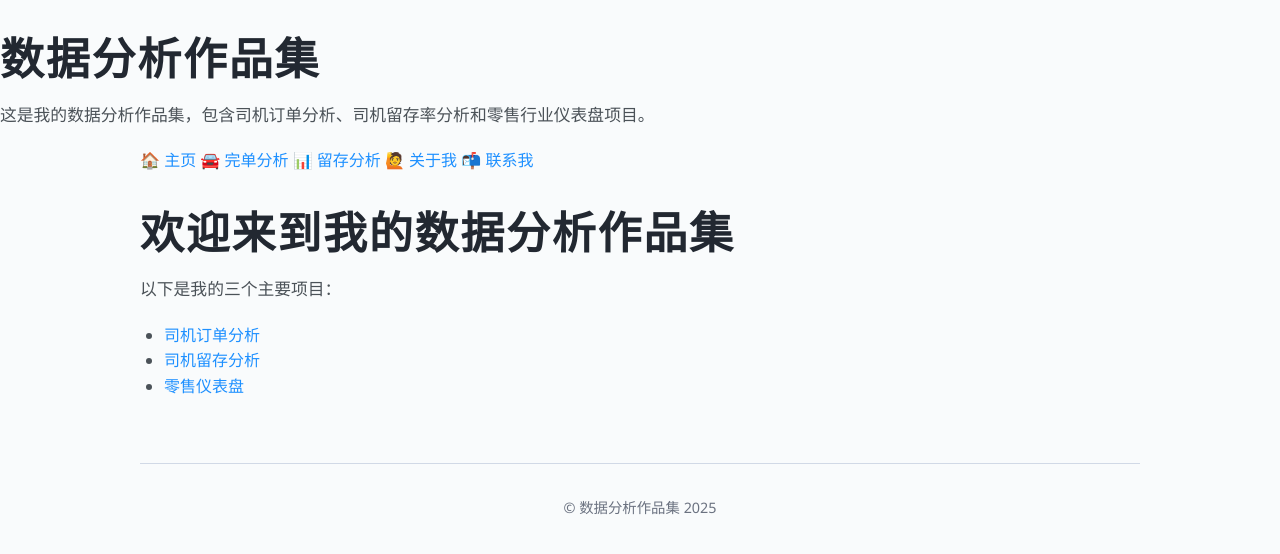
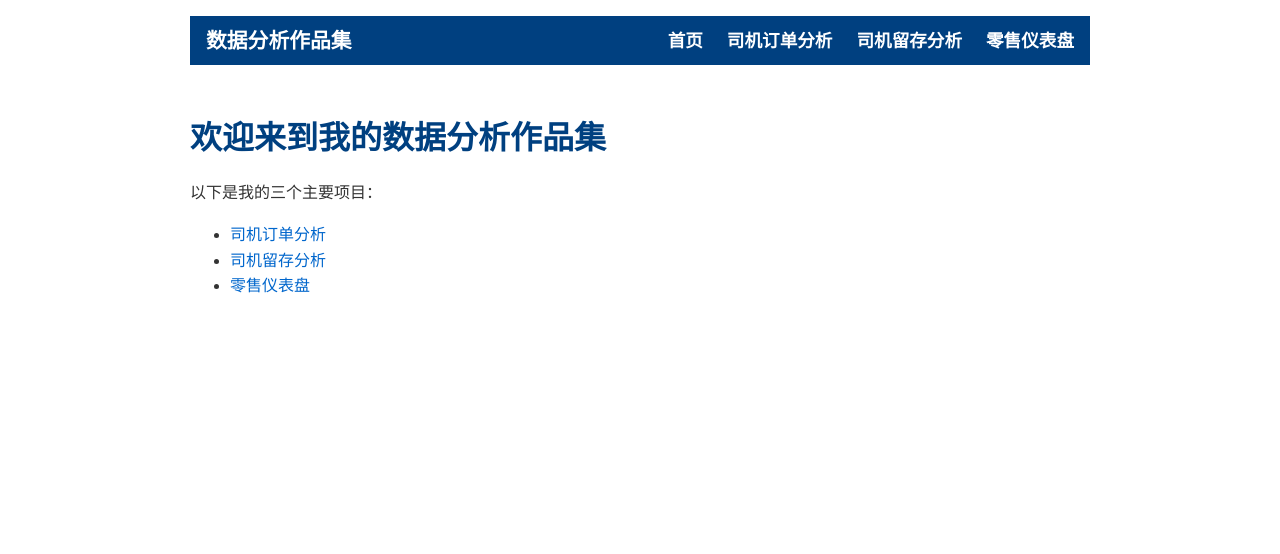
Before and after one commit to data-Serena/data-Serena.github.io, a Jekyll site: the page built from index.md, in a window 1280 px wide. Shown: the top 554 px of the page. Built offline with Jekyll 4.4.1, drawn with Linux system fonts in a browser that asks for light colours.

Commit message:
添加响应式汉堡菜单导航及移动端样式优化

```diff
--- a/_layouts/default.html
+++ b/_layouts/default.html
@@ -1,32 +1,42 @@
 <!DOCTYPE html>
 <html lang="zh-CN">
 <head>
-  <meta charset="UTF-8">
-  <title>{{ page.title }} - {{ site.title }}</title>
-  <meta name="viewport" content="width=device-width, initial-scale=1">
-  <link rel="stylesheet" href="{{ "/assets/css/custom.css" | relative_url }}">
+  <meta charset="UTF-8" />
+  <meta name="viewport" content="width=device-width, initial-scale=1" />
+  <title>{{ page.title | default: site.title }}</title>
+  <link rel="stylesheet" href="{{ '/assets/css/custom.css' | relative_url }}">
+  <!-- 你可以添加更多meta或favicon等 -->
 </head>
+<body>
+  <nav class="navbar">
+    <div class="nav-container">
+      <a href="{{ '/' | relative_url }}" class="nav-logo">{{ site.title }}</a>
+      <button class="nav-toggle" id="nav-toggle" aria-label="Toggle navigation" aria-expanded="false" aria-controls="nav-menu">
+        <span class="hamburger"></span>
+      </button>
+      <ul class="nav-menu" id="nav-menu">
+        <li><a href="{{ '/' | relative_url }}" class="nav-link">首页</a></li>
+        <li><a href="{{ '/projects/driver_order_analysis/' | relative_url }}" class="nav-link">司机订单分析</a></li>
+        <li><a href="{{ '/projects/driver_retention_analysis/' | relative_url }}" class="nav-link">司机留存分析</a></li>
+        <li><a href="{{ '/projects/retail-dashboard/' | relative_url }}" class="nav-link">零售仪表盘</a></li>
+      </ul>
+    </div>
+  </nav>
 
-<body>
-  <header>
-    <h1>{{ site.title }}</h1>
-    <p>{{ site.description }}</p>
-  </header>
+  <main>
+    {{ content }}
+  </main>
 
-  <div class="container">
-    <nav>
-      <a href="{{ "/" | relative_url }}">🏠 主页</a>
-      <a href="{{ "/projects/driver_order_analysis.html" | relative_url }}">🚘 完单分析</a>
-      <a href="{{ "/projects/driver_retention_analysis.html" | relative_url }}">📊 留存分析</a>
-      <a href="{{ "/about.html" | relative_url }}">🙋 关于我</a>
-      <a href="{{ "/contact.html" | relative_url }}">📬 联系我</a>
-    </nav>
+  <script>
+    const navToggle = document.getElementById('nav-toggle');
+    const navMenu = document.getElementById('nav-menu');
 
-    {{ content }}
-
-    <footer>
-      &copy; {{ site.title }} {{ site.time | date: "%Y" }}
-    </footer>
-  </div>
+    navToggle.addEventListener('click', () => {
+      const expanded = navToggle.getAttribute('aria-expanded') === 'true' || false;
+      navToggle.setAttribute('aria-expanded', !expanded);
+      navMenu.classList.toggle('nav-menu_visible');
+      navToggle.classList.toggle('nav-toggle_active');
+    });
+  </script>
 </body>
 </html>
--- a/assets/css/custom.css
+++ b/assets/css/custom.css
@@ -1,161 +1,195 @@
-/* === 基础字体和配色 === */
+/* 基础排版 */
 body {
-  font-family: "Segoe UI", Tahoma, Geneva, Verdana, sans-serif;
-  color: #222831;
-  background-color: #f9fbfc;
+  font-family: "Helvetica Neue", Helvetica, Arial, sans-serif;
   line-height: 1.6;
+  color: #333333;
+  max-width: 900px;
+  margin: auto;
+  padding: 1em 1em;
+}
+
+h1, h2, h3 {
+  color: #004080;
+  margin-top: 1.5em;
+  margin-bottom: 0.5em;
+}
+
+/* 链接样式 */
+a {
+  color: #0066cc;
+  text-decoration: none;
+}
+a:hover {
+  text-decoration: underline;
+}
+
+/* 导航容器 */
+.navbar {
+  background-color: #004080;
+  padding: 0.5em 1em;
+  font-family: 'Segoe UI', Tahoma, Geneva, Verdana, sans-serif;
+  position: relative;
+  z-index: 1000;
+}
+.nav-container {
+  max-width: 900px;
+  margin: 0 auto;
+  display: flex;
+  align-items: center;
+  justify-content: space-between;
+}
+
+/* LOGO */
+.nav-logo {
+  color: white;
+  font-weight: 700;
+  font-size: 1.3em;
+  text-decoration: none;
+}
+
+/* 菜单 */
+.nav-menu {
+  display: flex;
+  list-style: none;
+  gap: 1.5em;
   margin: 0;
   padding: 0;
 }
 
-/* 容器最大宽度，居中 */
-.container {
-  max-width: 900px;
-  margin: 0 auto;
-  padding: 0 1rem;
+/* 菜单链接 */
+.nav-link {
+  color: white;
+  text-decoration: none;
+  font-weight: 600;
+  font-size: 1.1em;
+  transition: color 0.3s ease;
+}
+.nav-link:hover {
+  color: #ffcc00;
 }
 
-/* 链接及按钮 */
-a {
-  color: #1e90ff;
-  text-decoration: none;
-  transition: color 0.3s ease;
+/* 汉堡按钮样式 */
+.nav-toggle {
+  display: none;
+  flex-direction: column;
+  justify-content: space-around;
+  width: 26px;
+  height: 22px;
+  background: transparent;
+  border: none;
+  cursor: pointer;
+  padding: 0;
+  z-index: 1100;
 }
 
-a:hover, a:focus {
-  color: #155dba;
-  text-decoration: underline;
+.nav-toggle:focus {
+  outline: none;
 }
 
-/* 标题样式 */
-h1, h2, h3, h4, h5, h6 {
-  color: #222831;
-  margin-top: 2rem;
-  margin-bottom: 0.75rem;
-  font-weight: 700;
-  line-height: 1.2;
+/* 汉堡线条 */
+.hamburger,
+.hamburger::before,
+.hamburger::after {
+  content: "";
+  display: block;
+  background-color: white;
+  height: 3px;
+  border-radius: 2px;
+  transition: all 0.3s ease;
+  position: relative;
 }
 
-h1 {
-  font-size: 2.75rem;
-  letter-spacing: 0.04em;
+.hamburger {
+  width: 26px;
 }
 
-h2 {
-  font-size: 2.25rem;
+.hamburger::before,
+.hamburger::after {
+  width: 26px;
+  position: absolute;
+  left: 0;
 }
 
-h3 {
-  font-size: 1.75rem;
+.hamburger::before {
+  top: -8px;
 }
 
-/* 段落文字 */
-p {
-  font-size: 1.05rem;
-  margin-bottom: 1.25rem;
-  color: #4b5258;
+.hamburger::after {
+  top: 8px;
 }
 
-/* 列表 */
-ul, ol {
-  margin-top: 0;
-  margin-bottom: 1.25rem;
-  padding-left: 1.5rem;
-  color: #4b5258;
+/* 汉堡按钮激活态动画 */
+.nav-toggle_active .hamburger {
+  background-color: transparent;
+}
+.nav-toggle_active .hamburger::before {
+  transform: rotate(45deg);
+  top: 0;
+}
+.nav-toggle_active .hamburger::after {
+  transform: rotate(-45deg);
+  top: 0;
 }
 
-/* 分割线 */
-hr {
-  border: none;
-  border-top: 1px solid #d1d9e6;
-  margin: 3rem 0;
-}
-
-/* 代码块样式 */
-pre, code {
-  font-family: "Source Code Pro", Consolas, monospace;
-  background-color: #e6ebf1;
-  border-radius: 5px;
-  padding: 0.3em 0.5em;
-  color: #1e1e1e;
-  font-size: 0.95rem;
-}
-
-pre {
-  padding: 1rem;
-  overflow-x: auto;
-  margin-bottom: 1.5rem;
-}
-
-/* 页脚 */
-footer {
-  color: #6b7280;
-  font-size: 0.9rem;
-  text-align: center;
-  padding: 2rem 1rem;
-  border-top: 1px solid #d1d9e6;
-  margin-top: 4rem;
-}
-
-/* 按钮（如果有） */
-button, .btn {
-  background-color: #1e90ff;
-  border: none;
-  color: white;
-  padding: 0.5em 1.2em;
-  border-radius: 4px;
-  cursor: pointer;
-  font-weight: 600;
-  transition: background-color 0.3s ease;
-}
-
-button:hover, .btn:hover {
-  background-color: #155dba;
-}
-
-/* === 响应式布局优化 === */
-
-/* 中小屏幕（手机竖屏） */
-@media (max-width: 600px) {
-  body {
-    font-size: 16px;
+/* 响应式处理 */
+@media (max-width: 768px) {
+  .nav-toggle {
+    display: flex;
   }
-
-  h1 {
-    font-size: 2rem;
+  .nav-menu {
+    position: absolute;
+    top: 100%;
+    left: 0;
+    right: 0;
+    background-color: #004080;
+    flex-direction: column;
+    gap: 0;
+    overflow: hidden;
+    max-height: 0;
+    transition: max-height 0.3s ease;
   }
-
-  h2 {
-    font-size: 1.75rem;
+  .nav-menu_visible {
+    max-height: 300px; /* 根据菜单项数量可调整 */
   }
-
-  h3 {
-    font-size: 1.4rem;
+  .nav-menu li {
+    border-top: 1px solid #003366;
   }
-
-  .container {
-    padding: 0 0.75rem;
+  .nav-menu li:first-child {
+    border-top: none;
+  }
+  .nav-menu li a {
+    padding: 1em;
+    display: block;
   }
 }
 
-/* 更小手机屏幕 */
-@media (max-width: 400px) {
-  h1 {
-    font-size: 1.75rem;
+/* 图片和表格自适应 */
+img, table {
+  max-width: 100%;
+  height: auto;
+  display: block;
+  margin: 1em 0;
+}
+
+table {
+  border-collapse: collapse;
+  width: 100%;
+}
+
+table th, table td {
+  border: 1px solid #ddd;
+  padding: 0.5em;
+  text-align: left;
+}
+
+/* 页面内容自适应 */
+@media (max-width: 600px) {
+  body {
+    padding: 0.5em 0.8em;
+    max-width: 100%;
   }
-
-  h2 {
-    font-size: 1.5rem;
-  }
-
-  p {
-    font-size: 1rem;
+  h1, h2, h3 {
+    margin-top: 1em;
+    margin-bottom: 0.4em;
   }
 }
-
-/* 平板及大屏调整 */
-@media (min-width: 901px) {
-  .container {
-    max-width: 1000px;
-  }
-}
```
